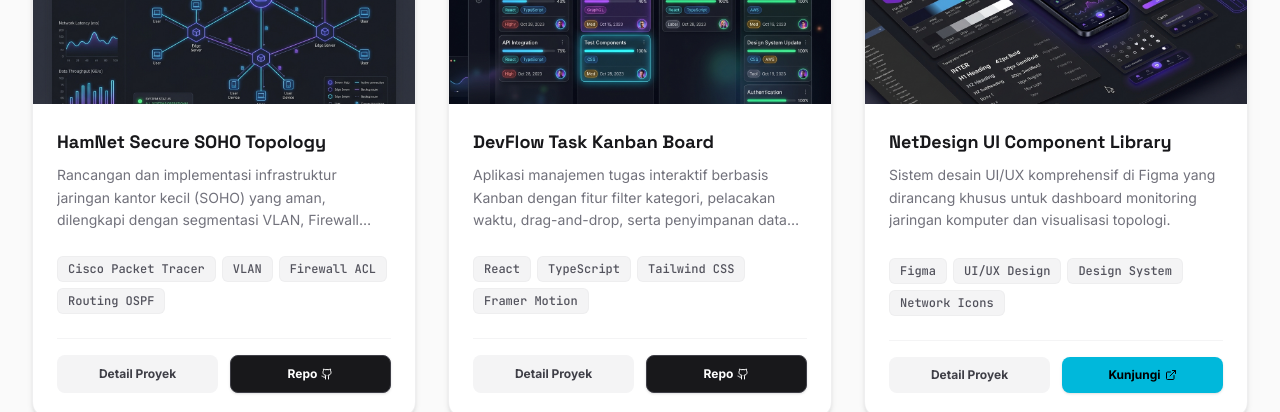
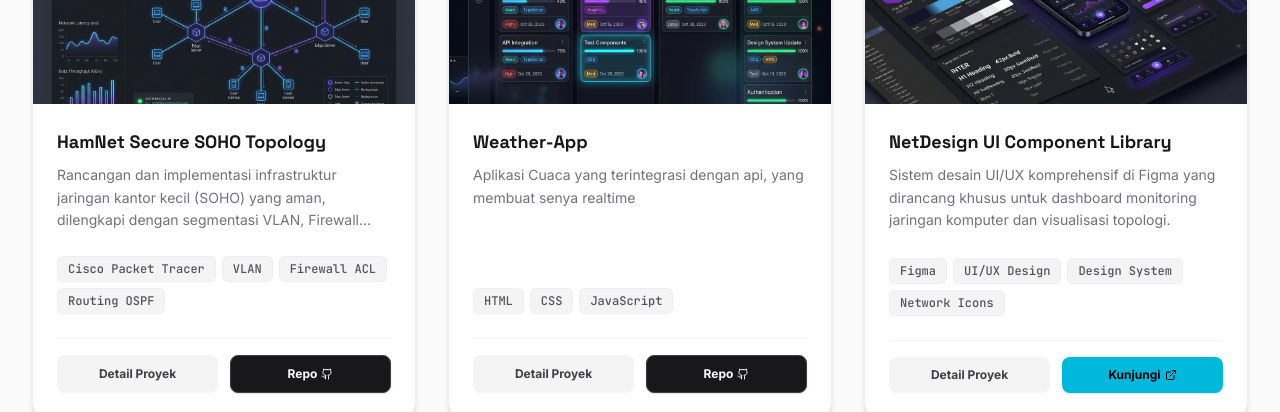
Before and after one commit to hammam09/my-profil-fe, a React (Vite) app: page / in a window 1280 px wide. Shown: the part 2100-2512 px from the top of the page. Built offline with nearby package versions, Linux system fonts and the light colour scheme.

Commit message:
feat: add profile data constants and ignore package-lock.json

```diff
--- a/src/data.ts
+++ b/src/data.ts
@@ -41,13 +41,13 @@
   },
   {
     id: 'dev-1',
-    title: 'DevFlow Task Kanban Board',
+    title: 'Weather-App',
     category: 'development',
-    description: 'Aplikasi manajemen tugas interaktif berbasis Kanban dengan fitur filter kategori, pelacakan waktu, drag-and-drop, serta penyimpanan data lokal otomatis.',
+    description: 'Aplikasi Cuaca yang terintegrasi dengan api, yang membuat senya realtime',
     image: devProjImg,
-    tags: ['React', 'TypeScript', 'Tailwind CSS', 'Framer Motion'],
+    tags: ['HTML', 'CSS', 'JavaScript'],
     demoUrl: '#',
-    githubUrl: 'https://github.com/hammam-dev/devflow-kanban',
+    githubUrl: 'https://github.com/hammam09/wheaterr-fe',
     highlights: [
       'Antarmuka kolaboratif dengan transisi kartu yang sangat halus menggunakan Framer Motion.',
       'Penyimpanan state persisten menggunakan LocalStorage browser.',
```
Also changed, not shown: 1 other file (tests, documents, lock files or other folders).
